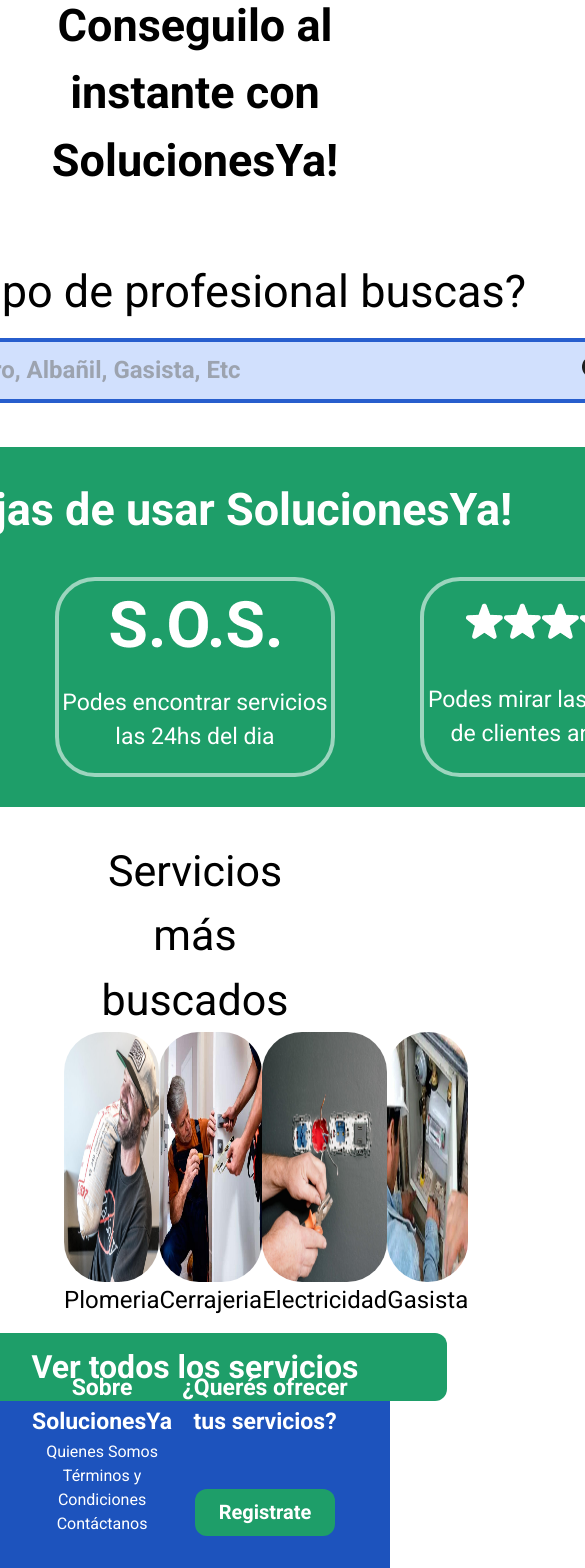
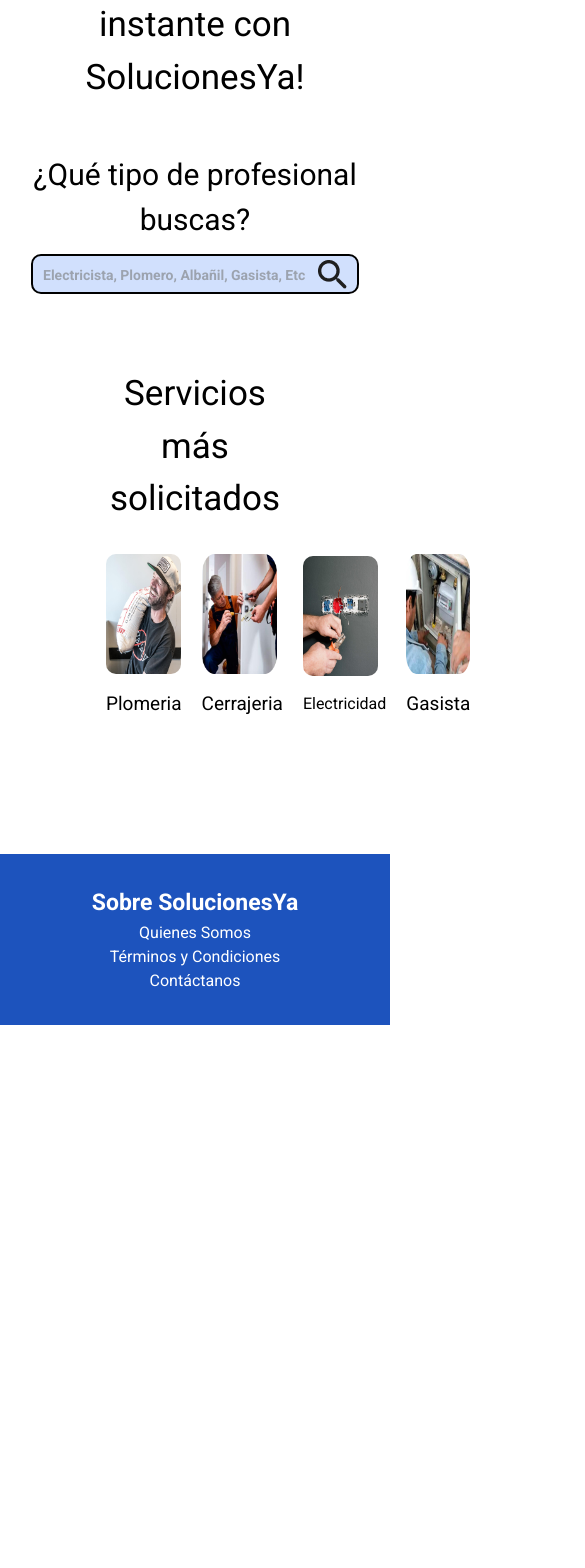
Before and after one commit to No-Country/S6-G03, a React (Vite) app in the folder frontend/: page / in a window 390 px wide. Shown: the part 419-1987 px from the top of the page, 585 px wide, since content can reach past the window. After the commit the page ends 1444 px from the top, so only its background shows below. Built offline with nearby package versions, Linux system fonts and the light colour scheme.

Commit message:
responsive in progress

```diff
--- a/frontend/src/components/Footer/Footer.jsx
+++ b/frontend/src/components/Footer/Footer.jsx
@@ -6,26 +6,34 @@
     <div>
       <footer className="flex flex-row justify-around text-center text-white lg:text-lefttext-[#FFFFFF] bg-[#1D53BD] p-8">
         <div>
-
           <div>
-                        <span className="font-[700] text-[23px] leading-28">Sobre SolucionesYa</span>
+            <span className="font-[700] text-[23px] leading-28">
+              Sobre SolucionesYa
+            </span>
           </div>
 
           <div className="flex flex-col">
             <Link className="font-[400] text-[16px]">Quienes Somos</Link>
-                        <Link className="font-[400] text-[16px]">Términos y Condiciones</Link>
+            <Link className="font-[400] text-[16px]">
+              Términos y Condiciones
+            </Link>
             <Link className="font-[400] text-[16px]">Contáctanos</Link>
           </div>
         </div>
 
-                <div className="flex flex-col items-center justify-between">
-                    <div><span className="font-[700] text-[23px] leading-28">¿Querés ofrecer tus servicios?</span></div>
-                    <button className="bg-[#1E9E69] w-[140px] h-[47px] rounded-[12px] content-center font-[700] text-[20px] leading-28"><Link to="/registro-profesional">Registrate</Link></button>
+        <div className="xs:hidden md:flex md:flex-col md:items-center md:justify-between">
+          <div>
+            <span className="xs:hidden md:block md:font-[700] md:text-[23px] md:leading-28">
+              ¿Querés ofrecer tus servicios?
+            </span>
           </div>
-
+          <button className=" xs:hidden md:block bg-[#1E9E69] w-[140px] h-[47px] rounded-[12px] content-center font-[700] text-[20px] leading-28">
+            <Link to="/registro-usuario">Registrate</Link>
+          </button>
+        </div>
       </footer>
     </div>
-    )
+  );
 }
 
 export default Footer;
--- a/frontend/src/components/Home/Home.jsx
+++ b/frontend/src/components/Home/Home.jsx
@@ -15,16 +15,16 @@
       <div className="flex flex-col justify-center items-center text-center">
         <div className="p-8">
           <div>
-            <span className="font-[700] text-[45px] leading-64">
+            <span className="xs:text-[35px] md:font-[700] md:text-[45px] md:leading-64">
               ¿Necesitas un profesional urgente? <br />
               Conseguilo al instante con SolucionesYa!
             </span>
           </div>
         </div>
 
-        <div className="p-8">
+        <div className="p-4">
           <div>
-            <span className="font-[400] text-[45px] leading-56">
+            <span className="xs:text-[30px] md:font-[400] md:text-[45px] md:leading-56">
               ¿Qué tipo de profesional buscas?
             </span>
           </div>
@@ -32,7 +32,7 @@
           <SearchBar />
         </div>
 
-        <div className="flex flex-col justify-around items-center bg-[#1E9E69] w-[1120px] h-[360px] p-3 rounded-[40px] ">
+        <div className="xs:hidden md:flex md:flex-col md:justify-around md:items-center md:bg-[#1E9E69] md:w-[1120px] md:h-[360px] md:p-3 md:rounded-[40px] ">
           <div>
             <span className="font-[700] text-[45px] leading-64 text-[#FFFFFF]">
               Ventajas de usar SolucionesYa!
@@ -67,21 +67,21 @@
           </div>
         </div>
 
-        <div className="flex flex-col items-center justify-around p-8 w-full h-[500px]">
+        <div className=" flex flex-col items-center justify-around p-8 xs:w-[242px] md:w-full h-[500px]">
           <div>
-            <span className="font-[400] text-[43px] leading-56">
-              Servicios más buscados
+            <span className="xs:text-[35px] md:font-[400] md:text-[43px] md:leading-56">
+              Servicios más solicitados
             </span>
           </div>
-          <div className="flex flex-row items-center justify-around w-full">
+          <div className="xs:gap-5 flex flex-row items-center justify-around w-full">
             <Link to="/profesionales/plomeria">
               <div>
                 <img
                   src={PlomeriaImg}
                   alt=""
-                  className="w-[261px] h-[250px] rounded-[40px]"
+                  className="xs:w-[75px] xs:h-[120px] xs:rounded-[10px] xs:mb-4 md:w-[261px] md:h-[250px] md:rounded-[40px]"
                 />
-                <span className="font-[400] text-[24px] leading-40">
+                <span className=" xs:text-[19px] md:font-[400] md:text-[24px] md:leading-40">
                   Plomeria
                 </span>
               </div>
@@ -92,9 +92,9 @@
                 <img
                   src={CerrajeriaImg}
                   alt=""
-                  className="w-[261px] h-[250px] rounded-[40px]"
+                  className="xs:w-[75px] xs:h-[120px] xs:rounded-[10px] xs:mb-4  md:w-[261px] md:h-[250px] md:rounded-[40px]"
                 />
-                <span className="font-[400] text-[24px] leading-40">
+                <span className="xs:text-[19px] md:font-[400] md:text-[24px] md:leading-40">
                   Cerrajeria
                 </span>
               </div>
@@ -105,9 +105,9 @@
                 <img
                   src={ElectricistaImg}
                   alt=""
-                  className="w-[261px] h-[250px] rounded-[40px]"
+                  className="xs:w-[75px] xs:h-[120px] xs:rounded-[10px] xs:mb-4 md:w-[261px] md:h-[250px] md:rounded-[40px]"
                 />
-                <span className="font-[400] text-[24px] leading-40">
+                <span className="xs:text-[16px] md:font-[400] md:text-[24px] md:leading-40">
                   Electricidad
                 </span>
               </div>
@@ -118,9 +118,9 @@
                 <img
                   src={GasistaImg}
                   alt=""
-                  className="w-[261px] h-[250px] rounded-[40px]"
+                  className="xs:w-[75px] xs:h-[120px] xs:rounded-[10px] xs:mb-4 md:w-[261px] md:h-[250px] md:rounded-[40px]"
                 />
-                <span className="font-[400] text-[24px] leading-40">
+                <span className="xs:text-[19px] md:font-[400] md:text-[24px]  md:leading-40">
                   Gasista
                 </span>
               </div>
@@ -128,7 +128,7 @@
           </div>
 
           <div className="my-[15px]">
-            <button className="bg-[#1E9E69] w-[504px] h-[68px] rounded-[12px] content-center font-[700] text-[32px] leading-36 text-[#FFFFFF]">
+            <button className="xs:hidden md:block  bg-[#1E9E69] w-[504px] h-[68px] rounded-[12px] content-center font-[700] text-[32px] leading-36 text-[#FFFFFF]">
               Ver todos los servicios
             </button>
           </div>
--- a/frontend/src/components/Navbar/Navbar.jsx
+++ b/frontend/src/components/Navbar/Navbar.jsx
@@ -47,8 +47,8 @@
         </a> */}
 
         <div className=" flex justify-end">
-          <div className="flex items-center mt-4 font-[400] text-[18px] leading-28">
-            <a href="" className="md:mr-30 sm:mr-10">
+          <div className="md:flex md:items-center md:mt-4 md:font-[400] md:text-[18px] md:leading-28">
+            <a href="" className="xs:hidden md:mr-30 md:block sm:mr-10">
               Quienes Somos
             </a>
           </div>
--- a/frontend/src/components/SearchBar/Searchbar.jsx
+++ b/frontend/src/components/SearchBar/Searchbar.jsx
@@ -12,19 +12,18 @@
       <form>
         <label className="relative block">
           <input
-                        className="w-[856px] h-[65px] bg-[#D1E0FD] text-[24px] px-5 placeholder:font-italitc placeholder:text-[24px] border-4 border-[#275ECD] rounded-[20px] focus:outline-none"
+            className="xs:w-[328px] xs:h-[40px] xs:rounded-[10px] xs:py-2.5 xs:px-2.5 xs:placeholder:text-[14px] md:w-[856px] md:h-[65px] bg-[#D1E0FD] md:text-[24px] md:px-5 md:placeholder:font-italitc md:placeholder:text-[24px] md:border-4 md:border-[#275ECD] md:rounded-[20px] md:focus:outline-none"
             placeholder="Electricista, Plomero, Albañil, Gasista, Etc"
-                        type="text" />
+            type="text"
+          />
 
-                    <span className="absolute inset-y-0 right-0 flex items-center pr-3">
+          <span className=" absolute inset-y-0 right-0 flex items-center pr-3">
             <img src={SearchIcon} alt="" />
           </span>
         </label>
       </form>
     </div>
-
-
-    )
+  );
 }
 
 export default SearchBar;
--- a/frontend/tailwind.config.cjs
+++ b/frontend/tailwind.config.cjs
@@ -1,27 +1,28 @@
 /** @type {import('tailwindcss').Config} */
+const defaultTheme = require("tailwindcss/defaultTheme");
 module.exports = {
-  content: [
-    "./index.html",
-    "./src/**/*.{js,ts,jsx,tsx}",
-  ],
+  content: ["./index.html", "./src/**/*.{js,ts,jsx,tsx}"],
   theme: {
+    screens: {
+      xs: "360px",
+      ...defaultTheme.screens,
+    },
     extend: {
-      colors:{
-        "blue-primary":"#275ECD",
-        "blue-primary-80":"#275ECD",
-        "green-secondary":"#1E9E69",
-        "green-secondary-30":"#1E9E69",
-        "green-secondary-70":"#2BB77D",
-        "green-secondary-80":"#1E9E69",
-        "neutral-30":"#5F6060",
-        "neutral-60":"#B6B8B8",
-        "neutral-80":"#DEDFDF",
-
+      colors: {
+        "blue-primary": "#275ECD",
+        "blue-primary-80": "#275ECD",
+        "green-secondary": "#1E9E69",
+        "green-secondary-30": "#1E9E69",
+        "green-secondary-70": "#2BB77D",
+        "green-secondary-80": "#1E9E69",
+        "neutral-30": "#5F6060",
+        "neutral-60": "#B6B8B8",
+        "neutral-80": "#DEDFDF",
       },
       fontFamily: {
-        'roboto': ['Roboto', 'sans-serif']
-      }
+        roboto: ["Roboto", "sans-serif"],
+      },
     },
   },
   plugins: [],
-}
+};
```
Lines whose indentation alone changed are shown as unchanged.
